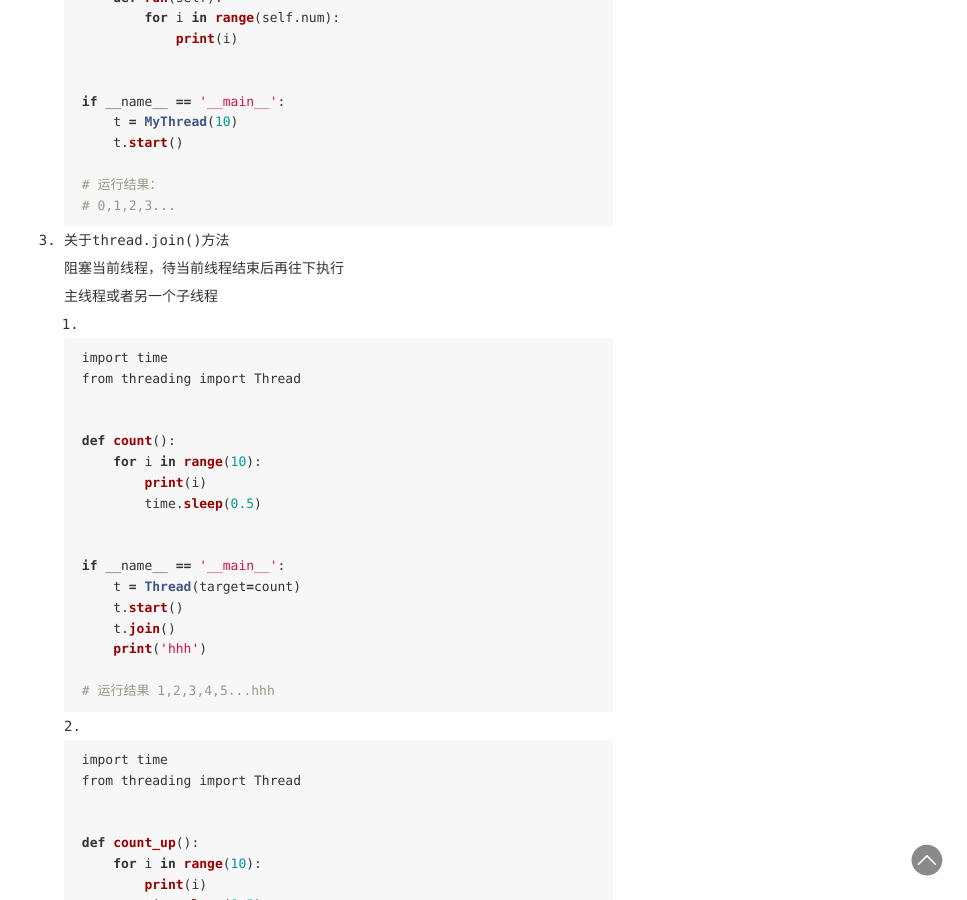
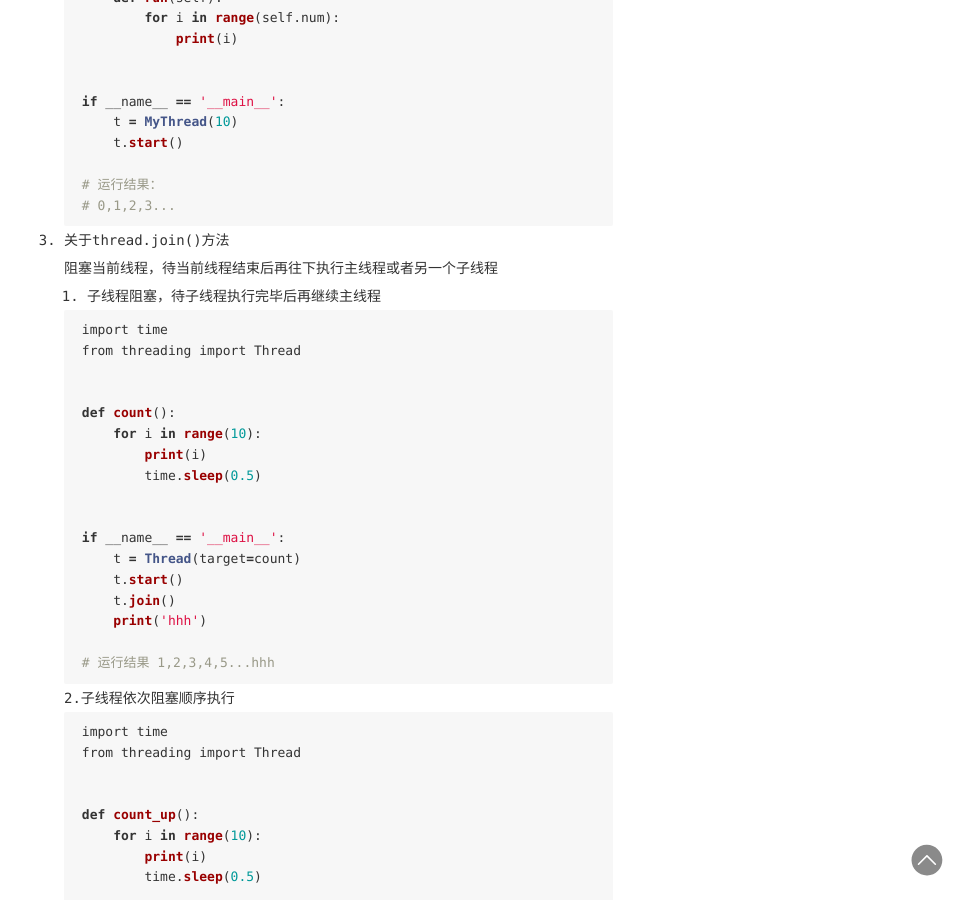
Before and after one commit to aoeivu/aoeivu, a Jekyll site: the page built from _posts/2019-11-28-Threading.md, in a window 1280 px wide and 900 px high, scrolled down 795 px. Shown: the whole window, without its empty margins (313-1280 px from the left). Built offline with Jekyll 4.4.1, drawn with Linux system fonts in a browser that asks for light colours; Markdown is read by kramdown in place of the engine named in the settings; comment, search, counter and statistics services are not loaded.

Commit message:
Update 2019-11-28-Threading.md

````diff
--- a/_posts/2019-11-28-Threading.md
+++ b/_posts/2019-11-28-Threading.md
@@ -49,10 +49,8 @@ categories: [Python]
     ```
 
 3. 关于thread.join()方法
-阻塞当前线程，待当前线程结束后再往下执行
-主线程或者另一个子线程
-
-   1.
+阻塞当前线程，待当前线程结束后再往下执行主线程或者另一个子线程
+   1.  子线程阻塞，待子线程执行完毕后再继续主线程
 
     ```python
     import time
@@ -73,7 +71,7 @@ categories: [Python]
 
     # 运行结果 1,2,3,4,5...hhh
     ```
-    2.
+    2.子线程依次阻塞顺序执行
 
     ```python
     import time
````
